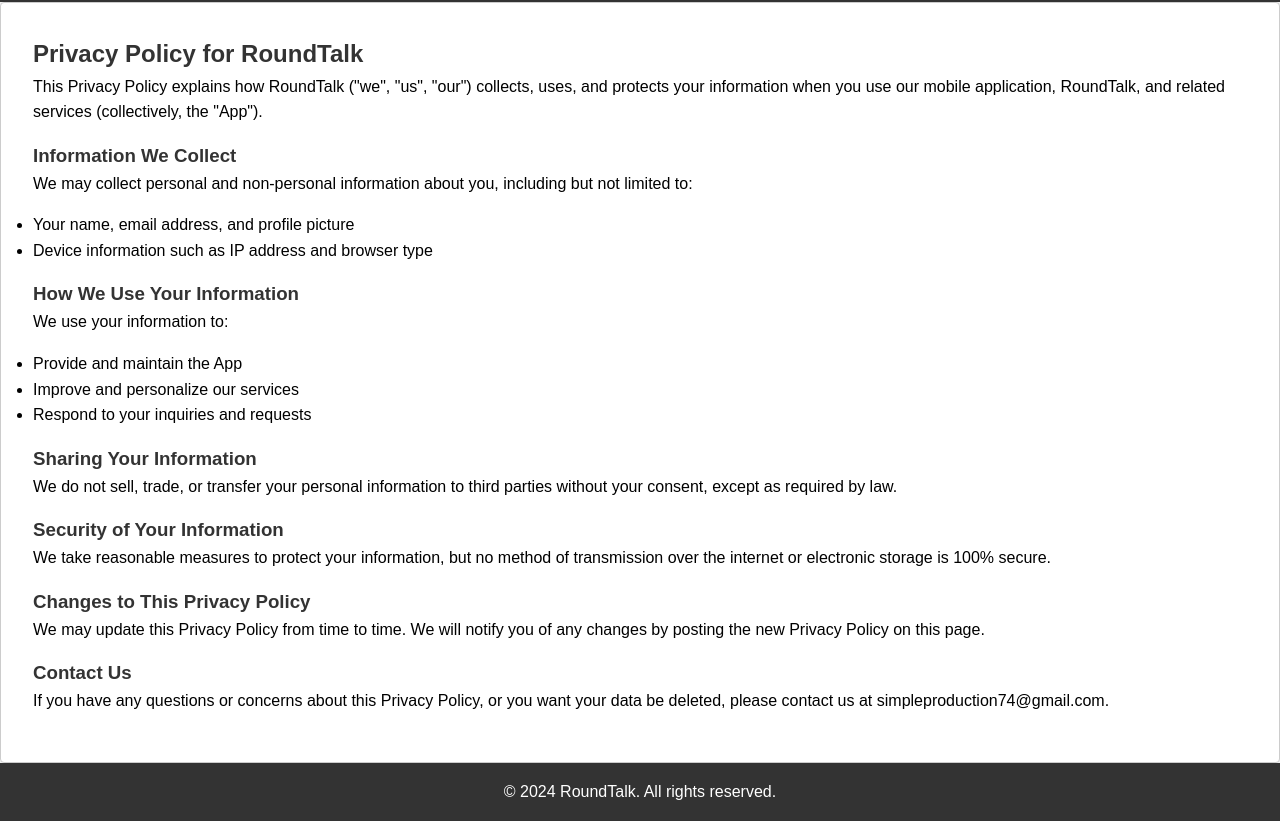
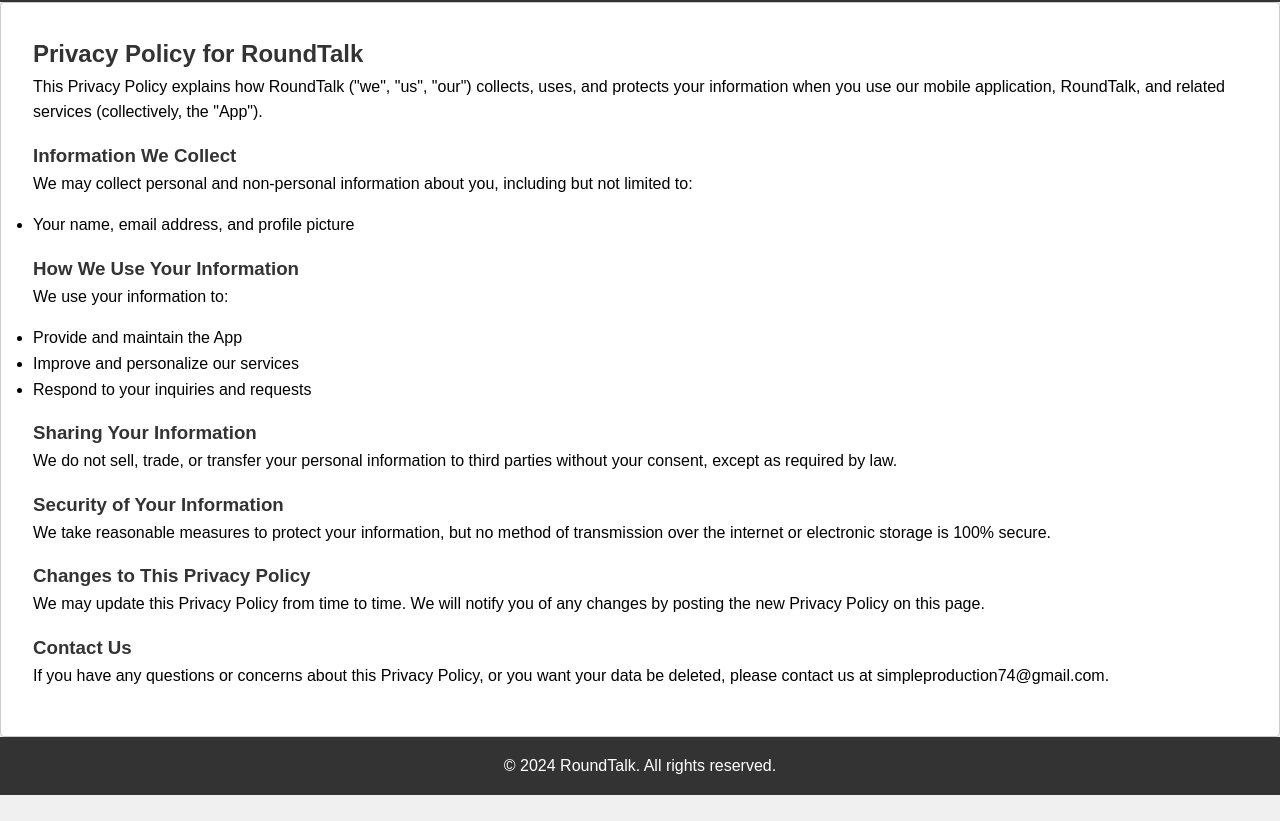
Before and after one commit to simpledevproduction74/simpledevproduction74.github.io, a plain HTML site: page index.html in a window 1280 px wide. Shown: the part 81-902 px from the top of the page. After the commit the page ends 876 px from the top, so only its background shows below. Drawn offline with Linux system fonts and the light colour scheme.

Commit message:
Update index.html

```diff
--- a/index.html
+++ b/index.html
@@ -4,7 +4,7 @@
 <head>
     <meta charset="UTF-8">
     <meta name="viewport" content="width=device-width, initial-scale=1.0">
-    <title>Privacy Policy - RoundTalk App</title>
+    <title>RoundTalk App</title>
     <link rel="stylesheet" href="./styles.css">
 </head>
 
@@ -25,7 +25,6 @@
             <p>We may collect personal and non-personal information about you, including but not limited to:</p>
             <ul>
                 <li>Your name, email address, and profile picture</li>
-                <li>Device information such as IP address and browser type</li>
             </ul>
 
             <h3>How We Use Your Information</h3>
```
